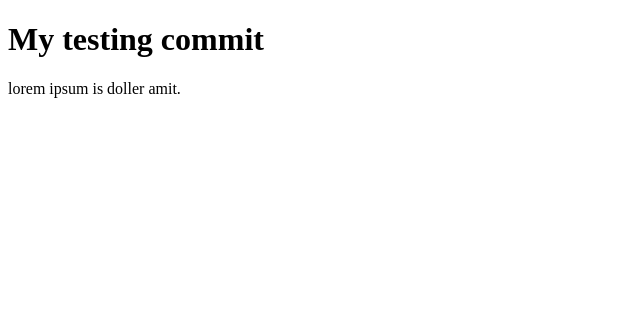
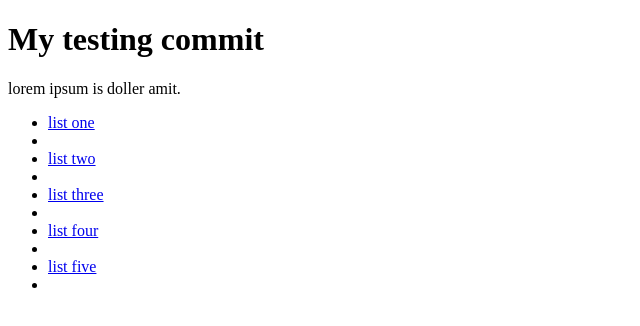
Before and after one commit to CodeWithAman205/testing, a plain HTML site: page index.html in a window 1280 px wide. Shown: the whole page, without its empty margins (0-640 px from the left). Drawn offline with Linux system fonts and the light colour scheme.

Commit message:
Update index.html

```diff
--- a/index.html
+++ b/index.html
@@ -8,5 +8,12 @@
 <body>
     <h1>My testing commit</h1>
     <p>lorem ipsum is doller amit.</p>
+    <ul>
+        <li><a href='#'>list one</a><li>
+        <li><a href='#'>list two</a><li>
+        <li><a href='#'>list three</a><li>
+        <li><a href='#'>list four</a><li>
+        <li><a href='#'>list five</a><li>
+    </ul>
 </body>
 </html>
```
